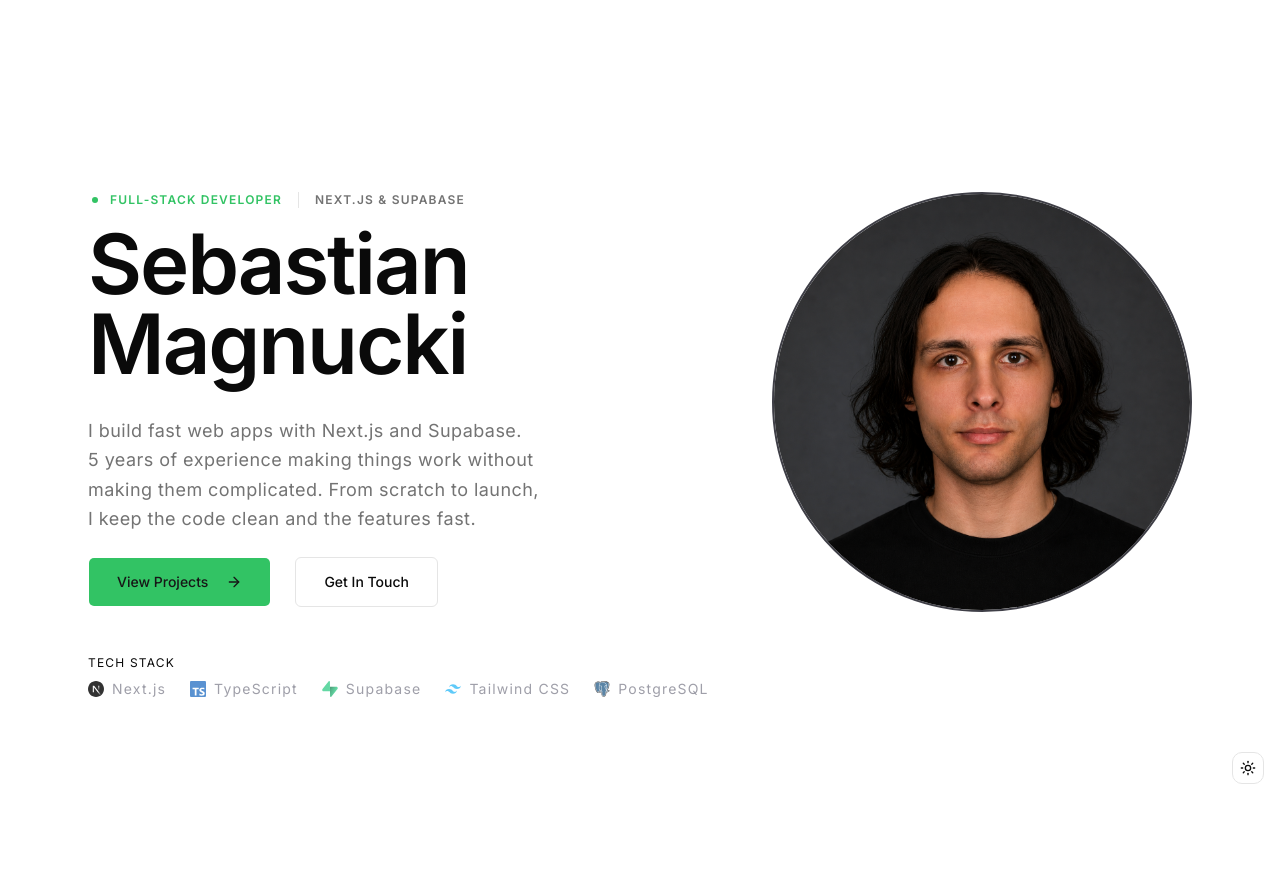
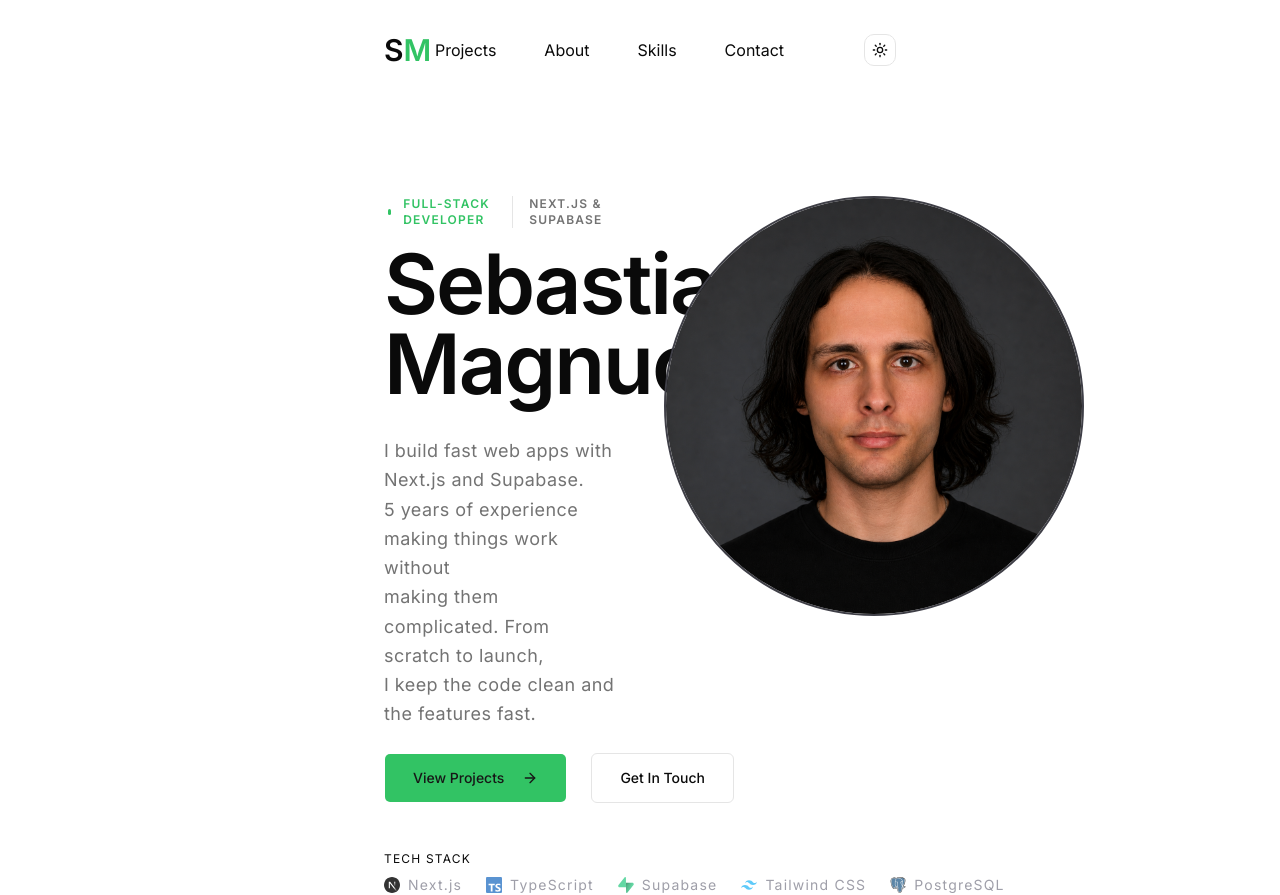
Before and after one commit to svsxn/portfolio, a Next.js app: page / in a window 1280 px wide. Before the commit the page ends 832 px from the top, so only its background shows below. Built offline with nearby package versions, Linux system fonts and the light colour scheme.

Commit message:
feat: add header

```diff
--- a/app/layout.tsx
+++ b/app/layout.tsx
@@ -2,7 +2,7 @@ import type { Metadata } from "next";
 import { Inter } from "next/font/google";
 import "./globals.css";
 import { ThemeProvider } from "@/components/theme/theme-provider";
-import { ModeToggle } from "@/components/theme/mode-toggle";
+import { Header } from "@/components/header";
 
 const inter = Inter({
   variable: "--font-inter",
@@ -25,12 +25,10 @@ export default function RootLayout({
       suppressHydrationWarning
       className={`${inter.variable} h-full antialiased`}
     >
-      <body className="min-h-full flex flex-col">
+      <body className="min-h-full flex flex-col px-96">
         <ThemeProvider attribute="class" defaultTheme="system" enableSystem>
+          <Header />
           <main className="flex flex-1">{children}</main>
-          <div className="fixed bottom-4 right-4">
-            <ModeToggle />
-          </div>
         </ThemeProvider>
       </body>
     </html>
--- a/app/page.tsx
+++ b/app/page.tsx
@@ -6,7 +6,7 @@ import Image from "next/image";
 
 export default function Home() {
   return (
-    <div className="mt-48 max-w-6xl w-full mx-auto px-6 min-h-[80vh]">
+    <div className="mt-24 w-full mx-auto min-h-[80vh]">
       <section id="hero">
         <div className="grid md:grid-cols-2 gap-12">
           <div className="flex flex-col gap-4">
--- /dev/null
+++ b/components/header.tsx
@@ -0,0 +1,23 @@
+import Link from "next/link";
+import { ModeToggle } from "./theme/mode-toggle";
+
+export function Header() {
+  return (
+    <header className="sticky top-0 w-full py-8 flex items-center justify-between">
+      <Link href="/" className="text-3xl font-semibold">
+        S<span className="text-accent">M</span>
+      </Link>
+      <div className="flex items-center gap-20">
+        <nav>
+          <ul className="flex gap-12">
+            <li>Projects</li>
+            <li>About</li>
+            <li>Skills</li>
+            <li>Contact</li>
+          </ul>
+        </nav>
+        <ModeToggle />
+      </div>
+    </header>
+  );
+}
```
